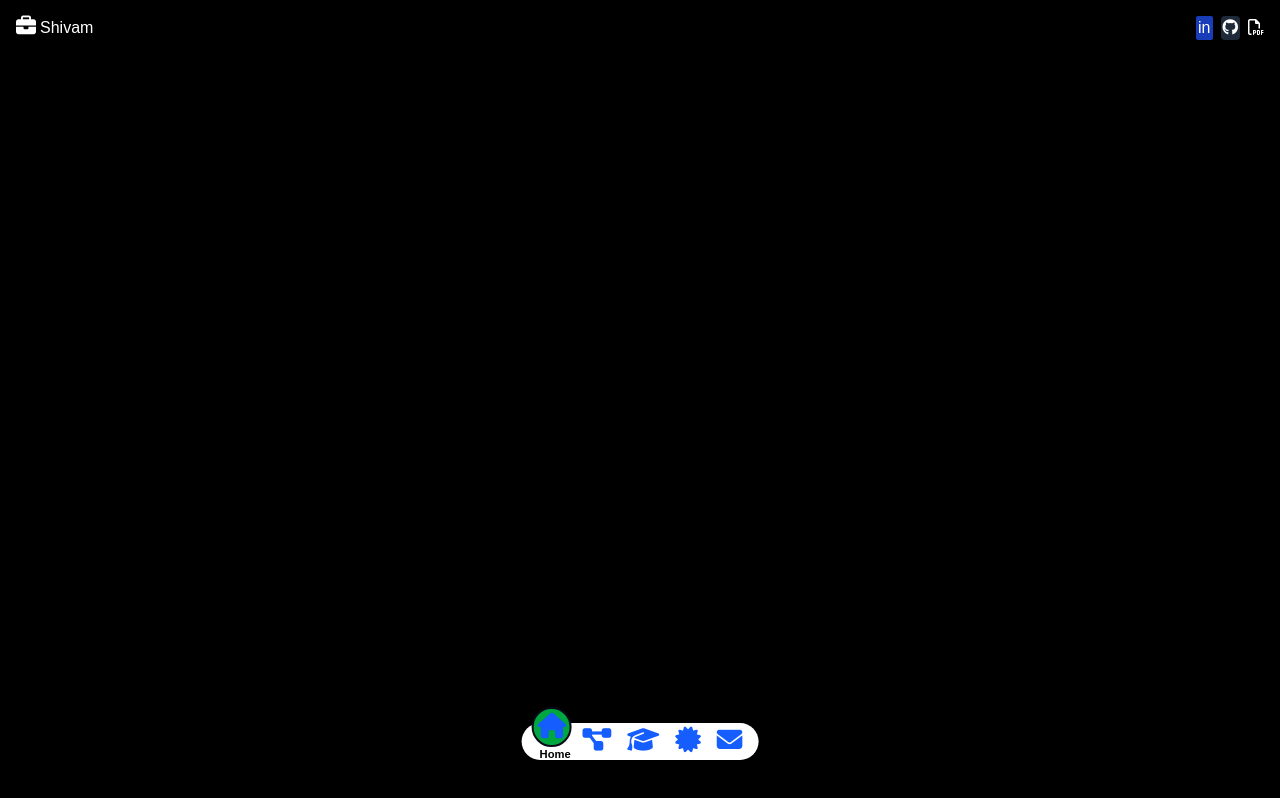
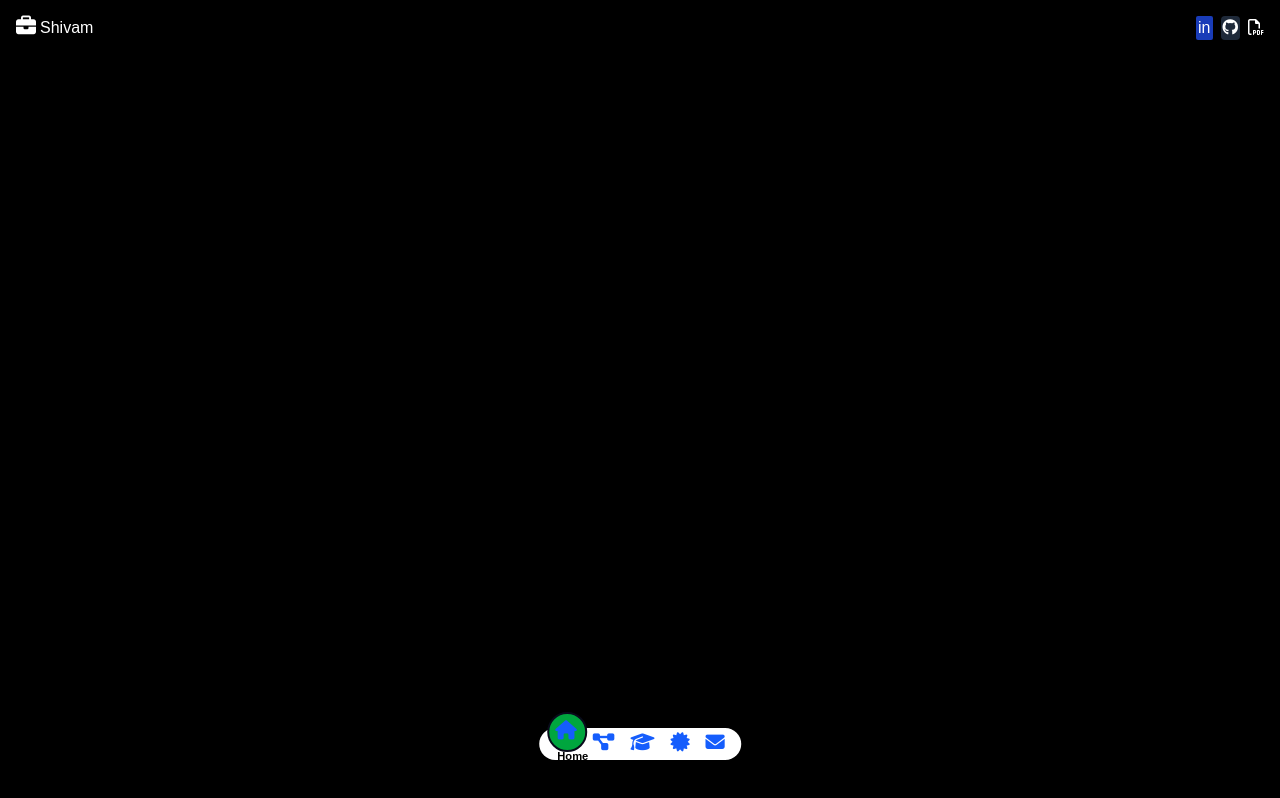
Before and after one commit to shivam-070208/officialportfolio, a React (Vite) app: page / in a window 1280 px wide. Built offline with nearby package versions, Linux system fonts and the light colour scheme.

Commit message:
vercel commit

```diff
--- a/src/components/Navbar.jsx
+++ b/src/components/Navbar.jsx
@@ -47,7 +47,7 @@ useEffect(() => {
         className={`z-1${location.pathname === "/" ? " checkedroute" : ""}`}
         onClick={(e) => handleClick(e, "/")}
       >
-        <i className="fas fa-home text-[1.6rem] text-blue-600"></i>
+        <i className="fas fa-home text-[1.2rem] text-blue-600"></i>
         <p className="text-[0.7rem] mt-[4px] text-[rgb(2, 9, 80)] font-bold absolute translate-x-[2px]">
           Home
         </p>
@@ -60,7 +60,7 @@ useEffect(() => {
         }`}
         onClick={(e) => handleClick(e, "/portfolio")}
       >
-        <i className="fas fa-project-diagram text-[1.6rem] text-blue-600"></i>
+        <i className="fas fa-project-diagram text-[1.2rem] text-blue-600"></i>
         <p className="text-[0.7rem] mt-[4px] text-[rgb(2, 9, 80)] font-extrabold absolute">
           Portfolio
         </p>
@@ -73,7 +73,7 @@ useEffect(() => {
         }`}
         onClick={(e) => handleClick(e, "/education")}
       >
-        <i className="fas fa-graduation-cap text-[1.6rem] text-blue-600"></i>
+        <i className="fas fa-graduation-cap text-[1.2rem] text-blue-600"></i>
         <p className="text-[0.7rem] mt-[4px] text-[rgb(2, 9, 80)] font-bold absolute">
           Education
         </p>
@@ -84,8 +84,8 @@ useEffect(() => {
         className={location.pathname === "/milestones" ? "checkedroute" : ""}
         onClick={(e) => handleClick(e, "/milestones")}
       >
-        <i className="fas fa-certificate text-[1.6rem] text-blue-600"></i>
-        <p className="text-[0.8rem] mt-[4px] text-[rgb(2, 9, 80)] font-bold absolute translate-x-[-4px]">
+        <i className="fas fa-certificate text-[1.2rem] text-blue-600"></i>
+        <p className="text-[0.5rem] mt-[4px] text-[rgb(2, 9, 80)] font-bold absolute translate-x-[-4px]">
           Milestones
         </p>
       </Link>
@@ -95,8 +95,8 @@ useEffect(() => {
         className={location.pathname === "/contact" ? "checkedroute" : ""}
         onClick={(e) => handleClick(e, "/contact")}
       >
-        <i className="fas fa-envelope text-blue-600 text-[1.6rem]"></i>
-        <p className="text-[0.8rem] mt-[4px] text-[rgb(2, 9, 80)] font-bold absolute translate-x-[-2px]">
+        <i className="fas fa-envelope text-blue-600 text-[1.2rem]"></i>
+        <p className="text-[0.5rem] mt-[4px] text-[rgb(2, 9, 80)] font-bold absolute translate-x-[-2px]">
           Contact
         </p>
       </Link>
```
